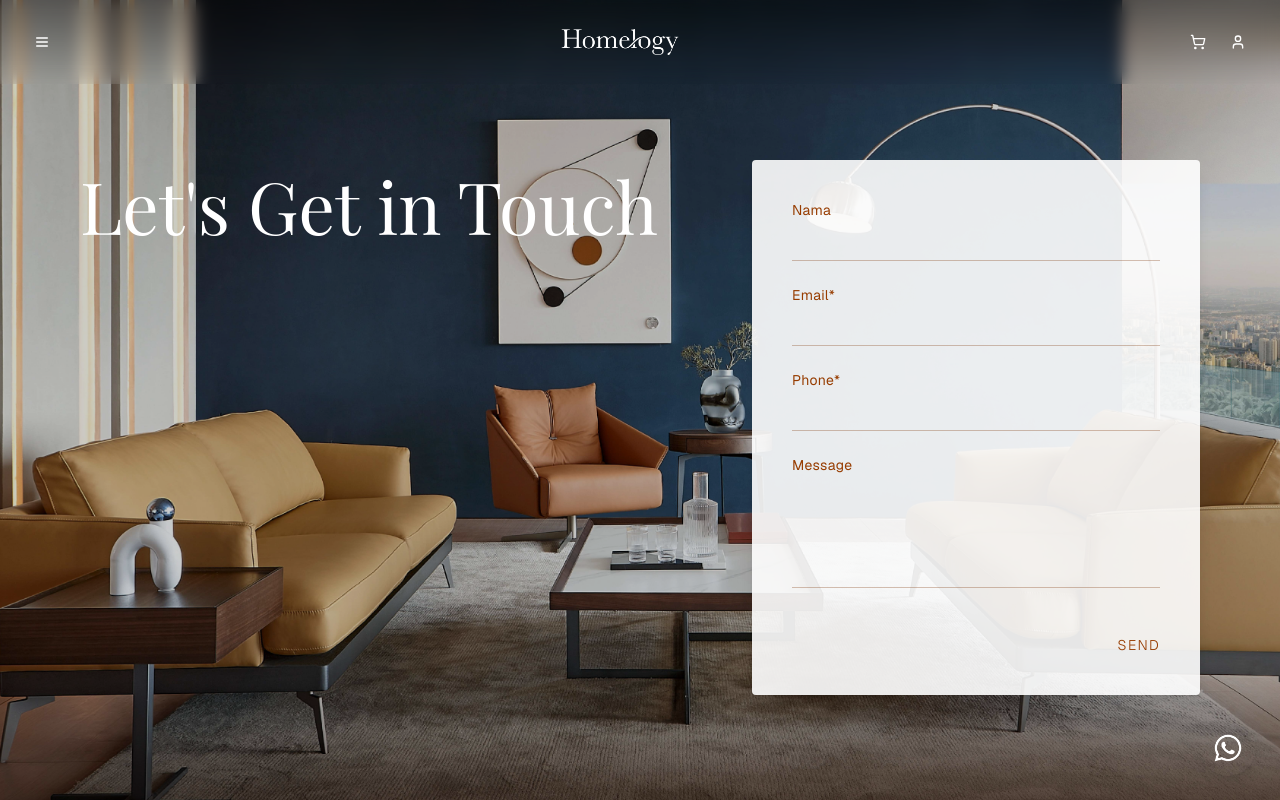
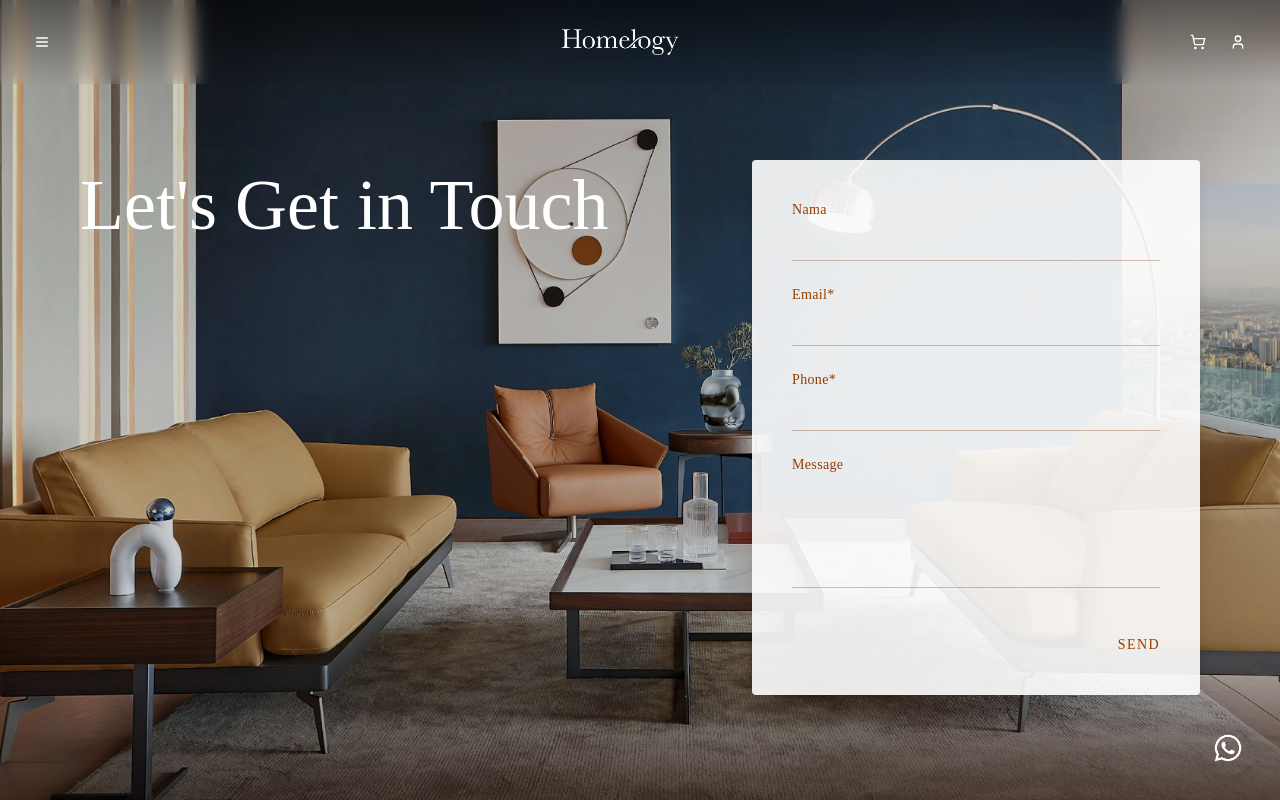
Before and after one commit to abdulmuti12/Homelogy_customer, a Next.js app: page /contact in a window 1280 px wide. Built offline with nearby package versions, Linux system fonts and the light colour scheme; a web font is replaced by a local one.

Commit message:
update font

```diff
--- a/app/catalogue/page.tsx
+++ b/app/catalogue/page.tsx
@@ -48,6 +48,8 @@ export default function CataloguePage() {
           backgroundSize: "cover",
           backgroundPosition: "center",
           backgroundAttachment: "fixed",
+          fontFamily: '"Din Pro", "Din_Pro", sans-serif',
+          fontWeight: 400,
         }}
       >
         <Breadcrumb>
@@ -72,11 +74,13 @@ export default function CataloguePage() {
           backgroundSize: "cover",
           backgroundPosition: "center",
           backgroundAttachment: "fixed",
+          fontFamily: '"Din Pro", "Din_Pro", sans-serif',
+          fontWeight: 400,
         }}
       >
         <div className="max-w-7xl mx-auto">
           {/* Heading */}
-          <h1 className="font-light text-4xl md:text-5xl lg:text-6xl text-amber-900 mb-16 font-serif text-center md:text-left">
+          <h1 className="text-4xl md:text-5xl lg:text-6xl text-amber-900 mb-16 text-center md:text-left">
             Our Catalog
           </h1>
 
--- a/app/contact/page.tsx
+++ b/app/contact/page.tsx
@@ -41,7 +41,15 @@ export default function ContactPage() {
       <SiteHeader />
 
       {/* Container utama untuk efek Magnetic/Snap */}
-      <div className="h-screen overflow-y-auto no-scrollbar snap-y snap-mandatory scroll-smooth" style={{ scrollPaddingTop: '0', scrollBehavior: 'smooth' }}>
+      <div
+        className="h-screen overflow-y-auto no-scrollbar snap-y snap-mandatory scroll-smooth"
+        style={{
+          scrollPaddingTop: "0",
+          scrollBehavior: "smooth",
+          fontFamily: '"Din Pro", "Din_Pro"',
+          fontWeight: 400,
+        }}
+      >
 
         <div className="snap-start min-h-screen">
           <section
@@ -56,14 +64,14 @@ export default function ContactPage() {
           >
             <div className="absolute inset-0 bg-black/20"></div>
 
-            <div className="absolute bottom-6 left-6 z-20 text-white/80 text-sm font-light tracking-wide">
+            <div className="absolute bottom-6 left-6 z-20 text-white/80 text-sm tracking-wide">
               © HOMELOGY, 2025
             </div>
 
             <div className="relative z-10 w-full">
               <div className="flex items-start gap-8">
                 <motion.h1
-                  className="font-light text-5xl md:text-6xl lg:text-7xl text-white font-serif leading-tight whitespace-nowrap flex-1 pt-0"
+                  className="text-5xl md:text-6xl lg:text-7xl text-white leading-tight whitespace-nowrap flex-1 pt-0"
                   initial={{ opacity: 0, y: 30 }}
                   whileInView={{ opacity: 1, y: 0 }}
                   transition={{ duration: 0.7 }}
@@ -81,7 +89,11 @@ export default function ContactPage() {
                 >
                   <form onSubmit={handleSubmit} className="space-y-6">
                     <div className="space-y-2">
-                      <label htmlFor="nama" className="text-amber-800 text-sm tracking-wide block">
+                      <label htmlFor="nama" className="text-amber-800 text-sm tracking-wide block"
+                        style={{
+          fontFamily: '"Din Pro", "Din_Pro"',
+        }}
+                      >
                         Nama
                       </label>
                       <input
@@ -96,7 +108,11 @@ export default function ContactPage() {
                     </div>
 
                     <div className="space-y-2">
-                      <label htmlFor="email" className="text-amber-800 text-sm tracking-wide block">
+                      <label htmlFor="email" className="text-amber-800 text-sm tracking-wide block"
+                               style={{
+          fontFamily: '"Din Pro", "Din_Pro"',
+        }}
+                      >
                         Email*
                       </label>
                       <input
@@ -111,7 +127,11 @@ export default function ContactPage() {
                     </div>
 
                     <div className="space-y-2">
-                      <label htmlFor="phone" className="text-amber-800 text-sm tracking-wide block">
+                      <label htmlFor="phone" className="text-amber-800 text-sm tracking-wide block"
+                               style={{
+          fontFamily: '"Din Pro", "Din_Pro"',
+        }}
+                      >
                         Phone*
                       </label>
                       <input
@@ -126,7 +146,11 @@ export default function ContactPage() {
                     </div>
 
                     <div className="space-y-2">
-                      <label htmlFor="message" className="text-amber-800 text-sm tracking-wide block">
+                      <label htmlFor="message" className="text-amber-800 text-sm tracking-wide block"
+                               style={{
+          fontFamily: '"Din Pro", "Din_Pro"',
+        }}
+                      >
                         Message
                       </label>
                       <textarea
@@ -143,7 +167,7 @@ export default function ContactPage() {
                       <button
                         type="submit"
                         disabled={isSubmitting}
-                        className="text-amber-800 hover:text-amber-900 font-light tracking-widest text-sm transition-colors disabled:opacity-50"
+                        className="text-amber-800 hover:text-amber-900 tracking-widest text-sm transition-colors disabled:opacity-50"
                       >
                         {isSubmitting ? "SENDING..." : "SEND"}
                       </button>
--- a/components/catalog-section.tsx
+++ b/components/catalog-section.tsx
@@ -48,6 +48,7 @@ export function CatalogSection() {
               className={`font-light text-4xl md:text-5xl lg:text-6xl text-amber-800 mb-6 text-balance transition-all duration-700 ease-out ${
                 isVisible ? "opacity-100 translate-y-0" : "opacity-0 translate-y-5"
               }`}
+              style={{ fontFamily: '"Adobe Garamond Pro", Garamond, serif', fontWeight: 400 }}
             >
               Our Catalog
             </h2>
@@ -57,6 +58,7 @@ export function CatalogSection() {
                 className={`text-amber-700 text-lg md:text-xl font-light transition-all duration-700 ease-out delay-100 ${
                   isVisible ? "opacity-100 translate-y-0" : "opacity-0 translate-y-5"
                 }`}
+                style={{ fontFamily: '"Din Pro", "Din_Pro"', fontWeight: 400 }}
               >
                 Discover the latest expression of Modern Living Unveiling Homelogy's Essential Collection
               </p>
@@ -65,6 +67,8 @@ export function CatalogSection() {
                 className={`text-gray-700 text-base md:text-lg leading-relaxed transition-all duration-700 ease-out delay-150 ${
                   isVisible ? "opacity-100 translate-y-0" : "opacity-0 translate-y-5"
                 }`}
+                                style={{ fontFamily: '"Din Pro", "Din_Pro"', fontWeight: 400 }}
+
               >
                 This edition is crafted to elevate your experience, guiding you effortlessly through our
                 collections and showcasing the refined pieces that embody Homelogy's modern living philosophy.
@@ -83,8 +87,10 @@ export function CatalogSection() {
                 <span className="flex h-12 w-12 items-center justify-center rounded-full border-2 border-amber-700/40 transition-all group-hover:border-amber-700 group-hover:bg-amber-700/5">
                   <Download className="h-5 w-5 text-amber-700" />
                 </span>
-                <span className="hidden sm:inline">DOWNLOAD NOW</span>
-                <span className="sm:hidden">DOWNLOAD</span>
+                <span className="hidden sm:inline"                 style={{ fontFamily: '"Din Pro", "Din_Pro"', fontWeight: 400 }}
+>DOWNLOAD NOW</span>
+                <span className="sm:hidden"                 style={{ fontFamily: '"Din Pro", "Din_Pro"', fontWeight: 400 }}
+>DOWNLOAD</span>
               </Link>
 
               <Link
@@ -94,8 +100,10 @@ export function CatalogSection() {
                 <span className="flex h-12 w-12 items-center justify-center rounded-full border-2 border-amber-700/40 transition-all group-hover:border-amber-700 group-hover:bg-amber-700/5">
                   <ArrowRight className="h-5 w-5 text-amber-700" />
                 </span>
-                <span className="hidden sm:inline">VIEW MORE CATALOGUE</span>
-                <span className="sm:hidden">VIEW MORE</span>
+                <span className="hidden sm:inline"                 style={{ fontFamily: '"Din Pro", "Din_Pro"', fontWeight: 400 }}
+>VIEW MORE CATALOGUE</span>
+                <span className="sm:hidden"                 style={{ fontFamily: '"Din Pro", "Din_Pro"', fontWeight: 400 }}
+>VIEW MORE</span>
               </Link>
             </div>
           </div>
--- a/components/our-project-section.tsx
+++ b/components/our-project-section.tsx
@@ -221,6 +221,7 @@ export function OurProjectSection() {
           <Link
             href="/projects"
             className="group inline-flex items-center gap-2 text-amber-700 text-xs md:text-sm tracking-wider uppercase hover:text-amber-800 transition-colors"
+            style={{ fontFamily: '"Din Pro", "Din_Pro"', fontWeight: 400 }}
           >
             LOAD MORE
             <span className="flex h-8 w-8 items-center justify-center rounded-full border border-amber-700/30 transition-all group-hover:border-amber-700/50 group-hover:translate-x-1">
```
